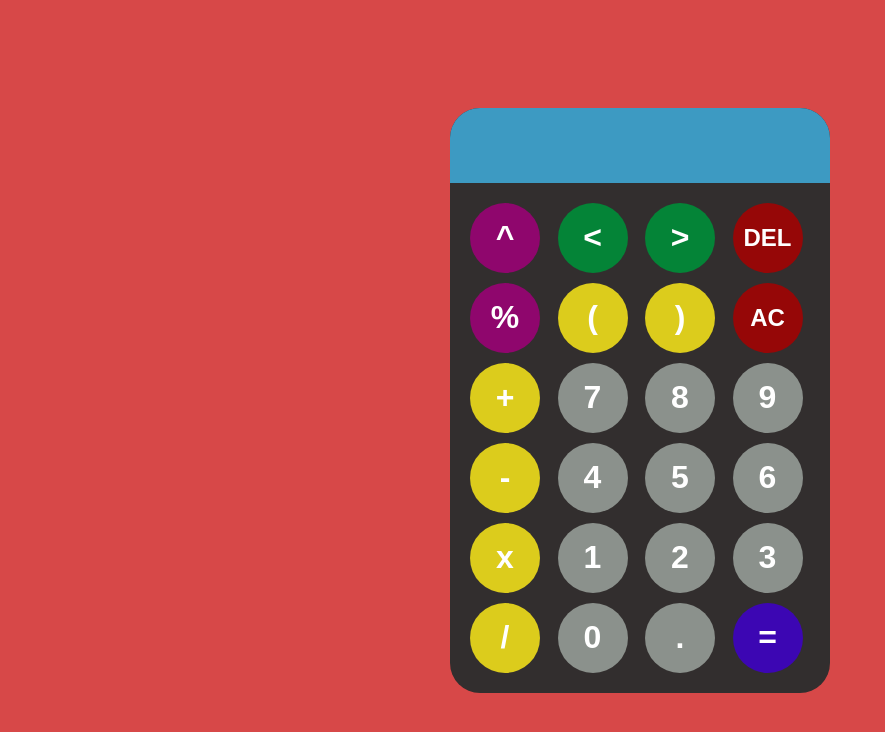
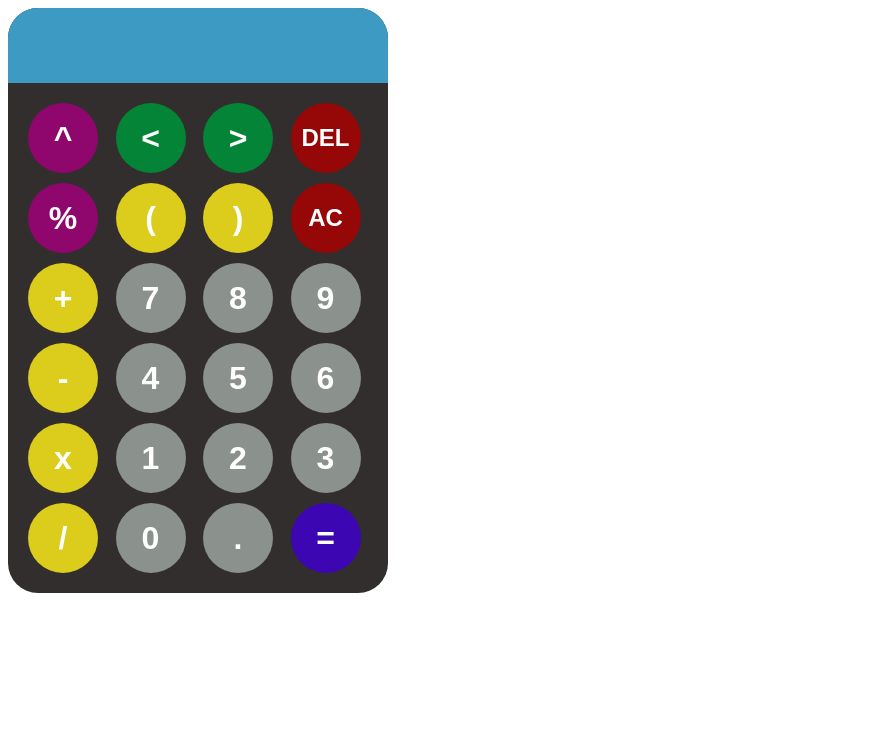
Before and after one commit to nguyenbanamde-net/firstjavascript_calculatorupdate, a plain HTML site: page index.html in a window 1280 px wide. Shown: the whole page, without its empty margins (0-885 px from the left). Drawn offline with Linux system fonts and the light colour scheme.

Commit message:
Update styles.css

```diff
--- a/styles.css
+++ b/styles.css
@@ -1,4 +1,4 @@
-body{
+ody{
     margin:0;
     display: flex;
     justify-content:center;
```
